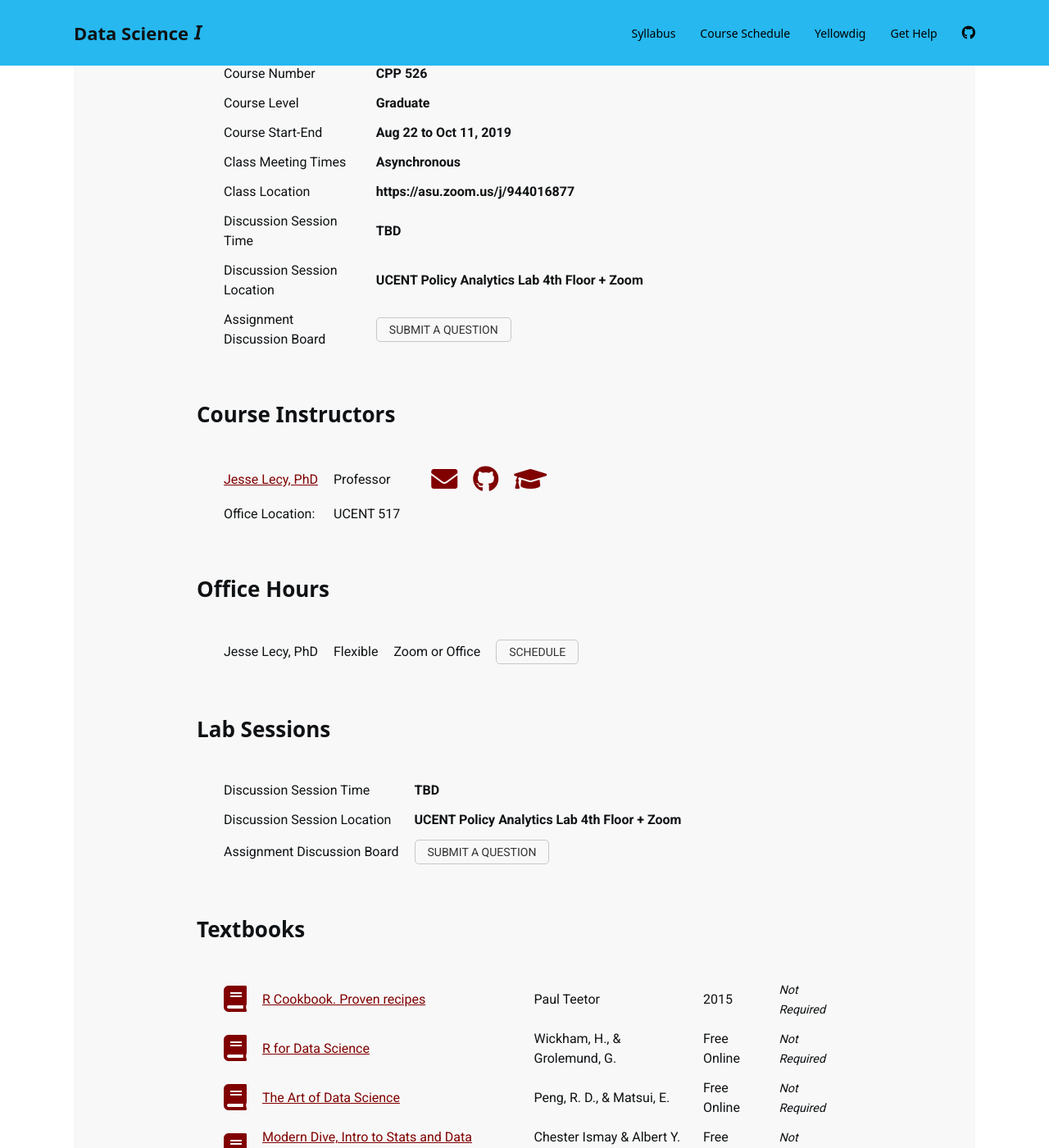
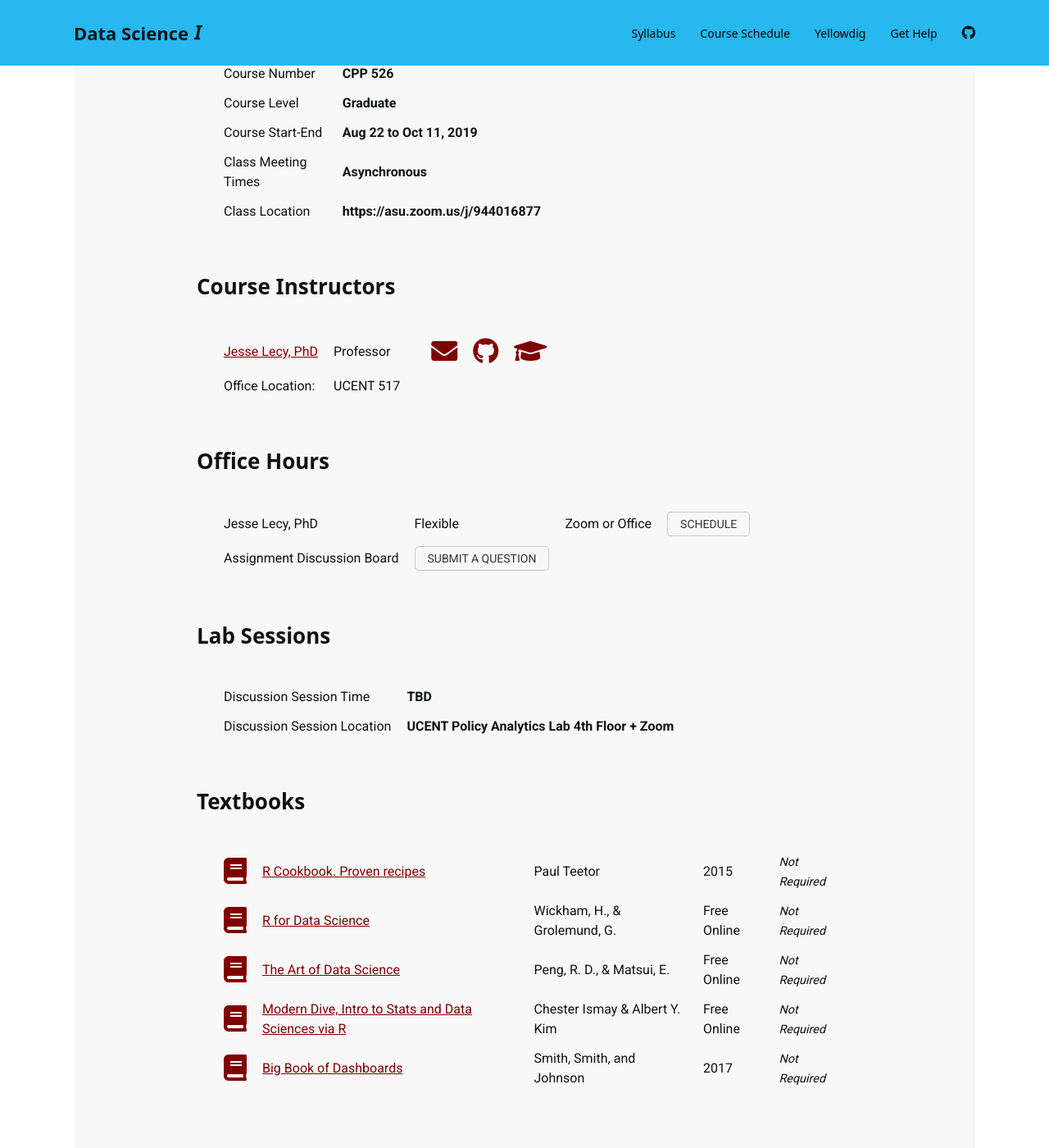
Before and after one commit to DS4PS/cpp-526-fall-2019, a Jekyll site: the page built from index.md, in a window 1280 px wide and 1400 px high, scrolled down 1260 px. Shown: the whole window at 82% size. Built offline with Jekyll 4.4.1, drawn with Linux system fonts in a browser that asks for light colours; nearby versions of some CDN libraries; a style sheet for code colours, icons or effects is not loaded.

Commit message:
Update index.html

```diff
--- a/_layouts/index.html
+++ b/_layouts/index.html
@@ -167,30 +167,6 @@ layout: default
 </tr>
 {% endif %}
 
-{% if page.info.review_sessions_when %}
-<tr>
-<td>Discussion Session Time</td>
-<td><b> {{page.info.review_sessions_when }} </b></td>
-</tr>
-{% endif %}
-
-{% if page.info.review_sessions_where %}
-<tr>
-<td>Discussion Session Location</td>
-<td><b> {{page.info.review_sessions_where }} </b></td>
-</tr>
-{% endif %}
-
-
-{% if page.info.discussion_board_url %}
-<tr>
-<td>Assignment Discussion Board</td>
-<td>
-  <a class="uk-button uk-button-default uk-button-small" class="uk-align-center" onclick="location.href='{{page.info.discussion_board_url}}'" target="_blank">SUBMIT A QUESTION</a>
-</td>
-</tr>
-{% endif %}
-
 </tbody>
 </table>
 
@@ -285,6 +261,15 @@ layout: default
 </tr>
 {% endfor %}
 
+{% if page.info.discussion_board_url %}
+<tr>
+<td>Assignment Discussion Board</td>
+<td>
+  <a class="uk-button uk-button-default uk-button-small" class="uk-align-center" onclick="location.href='{{page.info.discussion_board_url}}'" target="_blank">SUBMIT A QUESTION</a>
+</td>
+</tr>
+{% endif %}
+
 </tbody>
 </table>
 
@@ -317,15 +302,6 @@ layout: default
 </tr>
 {% endif %}
 
-
-{% if page.info.discussion_board_url %}
-<tr>
-<td>Assignment Discussion Board</td>
-<td>
-  <a class="uk-button uk-button-default uk-button-small" class="uk-align-center" onclick="location.href='{{page.info.discussion_board_url}}'" target="_blank">SUBMIT A QUESTION</a>
-</td>
-</tr>
-{% endif %}
 
 </tbody>
 </table>
```
